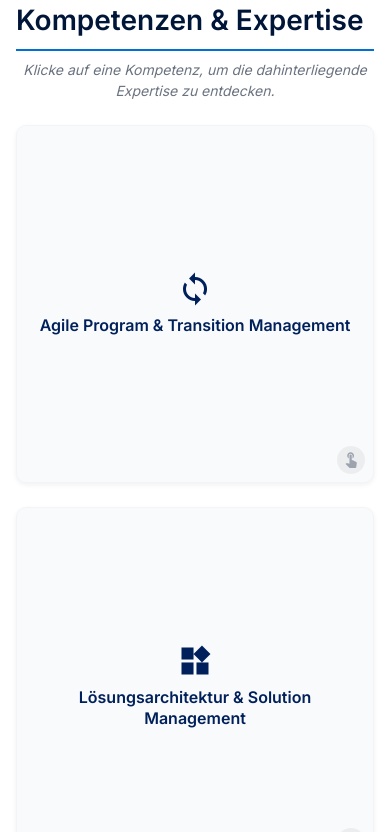
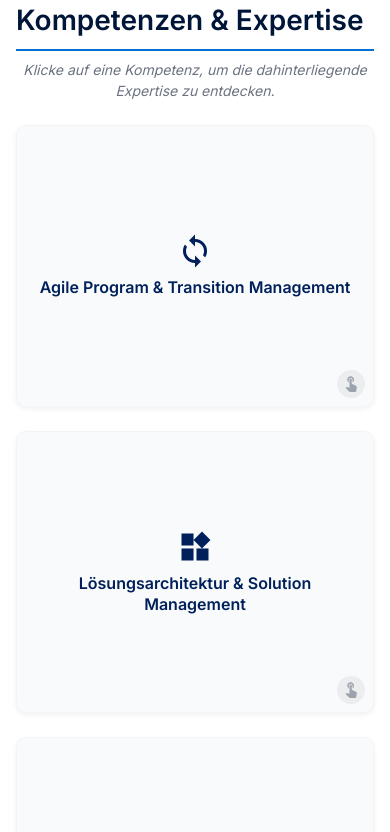
Before and after one commit to Steffen1975-art/cv_webversion_dark, a plain HTML site: page index.html in a window 390 px wide. Shown: the part 2038-2870 px from the top of the page. Drawn offline with nearby package versions, Linux system fonts and the light colour scheme.

Commit message:
competence cards responsive mobile

```diff
--- a/index.html
+++ b/index.html
@@ -276,9 +276,10 @@
         /* -- START: Styles for Competencies (Flip-Cards) -- */
         .competency-grid {
             display: grid;
-            grid-template-columns: repeat(auto-fit, minmax(200px, 1fr));
+            grid-template-columns: 1fr;
             gap: 1.5rem;
         }
+
         @media (min-width: 640px) {
             .competency-grid {
                 grid-template-columns: repeat(auto-fit, minmax(min(100%, 290px), 1fr));
@@ -287,10 +288,15 @@
         .flip-card {
             background-color: transparent;
             width: 100%;
-            aspect-ratio: 1 / 1;
             perspective: 1200px;
             cursor: pointer;
             border-radius: 0.625rem;
+            /* Height is now managed by JS on mobile, so no transition here */
+        }
+        @media (min-width: 640px) {
+             .flip-card {
+                aspect-ratio: 1 / 1;
+             }
         }
         .flip-card-inner {
             position: relative;
@@ -363,7 +369,12 @@
             transform: rotateY(180deg);
             justify-content: flex-start;
             padding: 1rem;
+            overflow: hidden;
+        }
+        @media (min-width: 640px) {
+            .flip-card-back {
                 overflow-y: auto;
+            }
         }
         .flip-card-back h4 {
             font-weight: 700;
@@ -1134,6 +1145,47 @@
             });
         }
 
+        // --- MODIFIED: Function to set a uniform height for all cards on mobile ---
+        function setUniformCardHeight() {
+            const flipCards = document.querySelectorAll('#competencyGrid .flip-card');
+            if (!flipCards.length) return;
+
+            // First, reset any inline height styles. This is crucial for resizing from mobile to desktop.
+            flipCards.forEach(card => card.style.height = '');
+
+            // If we are on desktop view, let CSS handle the aspect ratio. Exit the function.
+            if (window.innerWidth >= 640) {
+                return;
+            }
+
+            let maxHeight = 0;
+
+            // Determine the maximum height needed among all cards (front and back).
+            flipCards.forEach(card => {
+                const frontPanel = card.querySelector('.flip-card-front');
+                const backPanel = card.querySelector('.flip-card-back');
+
+                // Get the height of the front panel
+                const frontHeight = frontPanel.offsetHeight;
+                if (frontHeight > maxHeight) {
+                    maxHeight = frontHeight;
+                }
+
+                // Get the potential height of the back panel (scrollHeight includes all content)
+                const backHeight = backPanel.scrollHeight;
+                if (backHeight > maxHeight) {
+                    maxHeight = backHeight;
+                }
+            });
+
+            // Apply the calculated maximum height to all cards.
+            if (maxHeight > 0) {
+                flipCards.forEach(card => {
+                    card.style.height = maxHeight + 'px';
+                });
+            }
+        }
+
         function initializePage() {
             initializeTheme();
 
@@ -1483,8 +1535,10 @@
                         </div>
                     </div>
                 `;
-                cardContainer.addEventListener('click', () => {
-                    cardContainer.classList.toggle('is-flipped');
+
+                // MODIFIED: Click listener now only toggles the class. Height is managed by JS/CSS.
+                cardContainer.addEventListener('click', function() {
+                    this.classList.toggle('is-flipped');
                 });
                 return cardContainer;
             }
@@ -1691,8 +1745,16 @@
             });
 
             adjustLayoutForNavBar();
-            window.addEventListener('resize', adjustLayoutForNavBar);
-            window.addEventListener('load', adjustLayoutForNavBar);
+            window.addEventListener('resize', () => {
+                adjustLayoutForNavBar();
+                const flipCards = document.querySelectorAll('#competencyGrid .flip-card');
+                flipCards.forEach(card => card.classList.remove('is-flipped'));
+                setUniformCardHeight(); // Re-calculate heights on resize
+            });
+            window.addEventListener('load', () => {
+                adjustLayoutForNavBar();
+                setUniformCardHeight(); // Calculate initial heights
+            });
 
             setLanguage(currentLang);
         }
```
Lines whose indentation alone changed are shown as unchanged.
